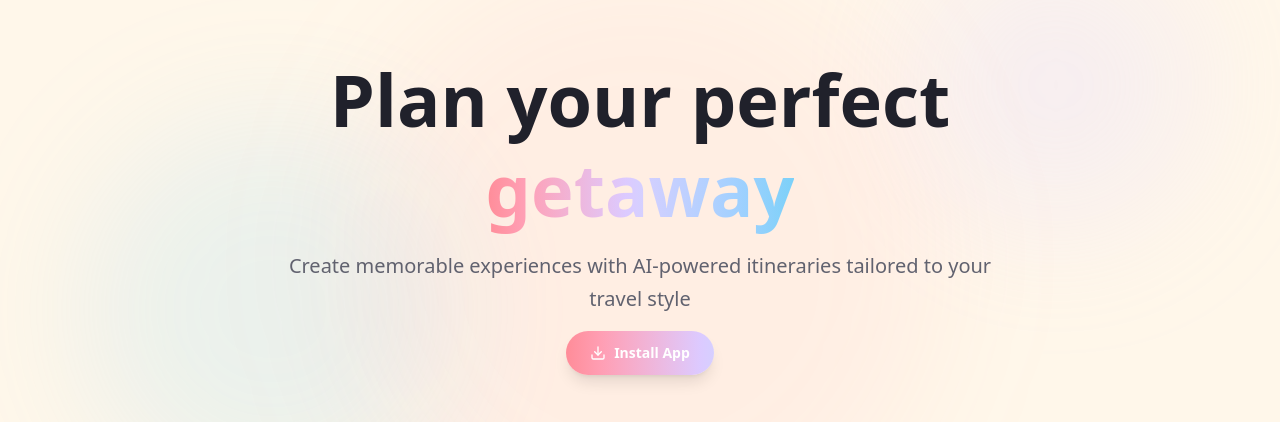
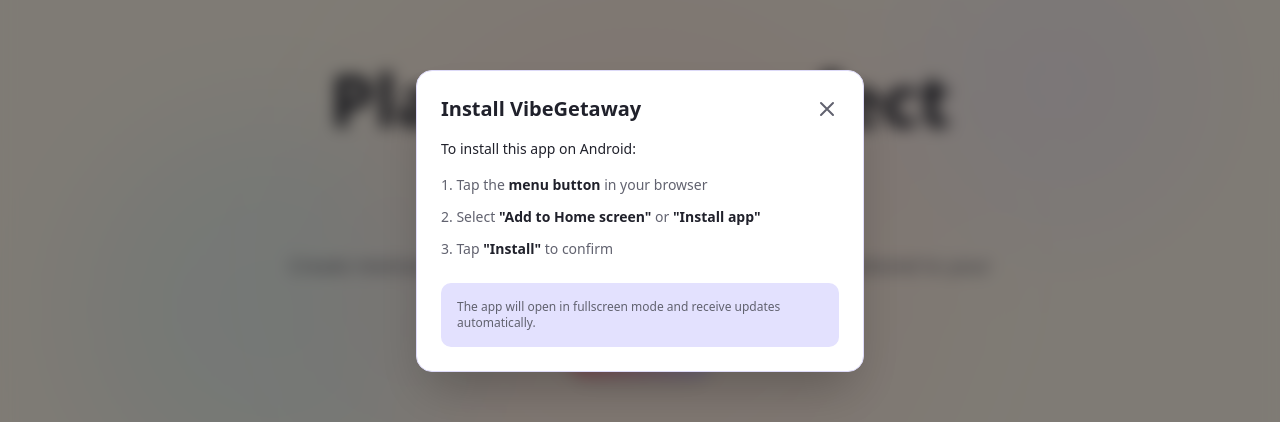
Before and after one commit to vibegetaway/vibegetaway, a Next.js app: page / in a window 1280 px wide. Both pictures are taken after a click on the button "Install App". Shown: the part 139-561 px from the top of the page. Built offline with nearby package versions, Linux system fonts and the light colour scheme; no server answers.

Commit message:
Enhance PWA installation instructions for Android and update middleware configuration

```diff
--- a/app/page.tsx
+++ b/app/page.tsx
@@ -222,9 +222,9 @@
   const [isStandalone, setIsStandalone] = useState(false)
   const [platform, setPlatform] = useState<'ios' | 'android' | 'desktop'>('desktop')
   const [showIOSInstructions, setShowIOSInstructions] = useState(false)
+  const [showAndroidInstructions, setShowAndroidInstructions] = useState(false)
 
   useEffect(() => {
-    // Detect platform
     const userAgent = window.navigator.userAgent.toLowerCase()
     const isIOS = /iphone|ipad|ipod/.test(userAgent)
     const isAndroid = /android/.test(userAgent)
@@ -238,22 +238,15 @@
     }
 
     const handler = (e: Event) => {
-      console.log('✅ beforeinstallprompt event fired - PWA is installable!')
       e.preventDefault()
       setDeferredPrompt(e)
     }
 
     window.addEventListener('beforeinstallprompt', handler)
 
-    // Check if already installed
-    const standalone = window.matchMedia('(display-mode: standalone)').matches
+    const standalone = window.matchMedia('(display-mode: standalone)').matches ||
+                       (window.navigator as any).standalone === true
     setIsStandalone(standalone)
-
-    if (standalone) {
-      console.log('✅ PWA is already installed and running in standalone mode')
-    } else {
-      console.log('ℹ️ PWA not yet installed. Platform:', isIOS ? 'iOS' : isAndroid ? 'Android' : 'Desktop')
-    }
 
     return () => {
       window.removeEventListener('beforeinstallprompt', handler)
@@ -261,27 +254,25 @@
   }, [])
 
   const handleInstallClick = async () => {
-    // If already installed, do nothing
     if (isStandalone) {
       return
     }
 
-    // iOS: Show instructions modal
     if (platform === 'ios') {
       setShowIOSInstructions(true)
       return
     }
 
-    // Android/Desktop: Try PWA install
     if (deferredPrompt) {
-      console.log('Prompting user to install PWA...')
-      deferredPrompt.prompt()
-      const { outcome } = await deferredPrompt.userChoice
-      console.log(`User ${outcome} the install prompt`)
-      setDeferredPrompt(null)
+      try {
+        deferredPrompt.prompt()
+        const { outcome } = await deferredPrompt.userChoice
+        setDeferredPrompt(null)
+      } catch (error) {
+        setShowAndroidInstructions(true)
+      }
     } else {
-      // Fallback: Show instructions
-      alert('To install this app:\n\n• Chrome/Edge: Look for the install icon (⊕) in the address bar\n• Or use your browser menu to "Install app"')
+      setShowAndroidInstructions(true)
     }
   }
 
@@ -407,20 +398,57 @@
                 </button>
               </div>
               <div className="space-y-4 text-sm text-muted-foreground">
-                <p className="text-foreground font-medium">To install this app on your iPhone or iPad:</p>
+                <p className="text-foreground font-medium">To install this app on iOS:</p>
                 <ol className="space-y-3 list-decimal list-inside">
                   <li>Tap the <span className="inline-flex items-center mx-1 px-2 py-0.5 bg-primary/10 text-primary rounded">
                     <svg className="w-4 h-4" fill="currentColor" viewBox="0 0 24 24">
                       <path d="M16 5l-1.42 1.42-1.59-1.59V16h-1.98V4.83L9.42 6.42 8 5l4-4 4 4zm4 5v11c0 1.1-.9 2-2 2H6c-1.11 0-2-.9-2-2V10c0-1.11.89-2 2-2h3v2H6v11h12V10h-3V8h3c1.1 0 2 .89 2 2z"/>
                     </svg>
-                  </span> Share button at the bottom of Safari</li>
+                  </span> Share button in your browser</li>
                   <li>Scroll down and tap <span className="font-semibold text-foreground">"Add to Home Screen"</span></li>
-                  <li>Tap <span className="font-semibold text-foreground">"Add"</span> in the top right</li>
-                  <li>The app will appear on your home screen!</li>
+                  <li>Tap <span className="font-semibold text-foreground">"Add"</span> to confirm</li>
                 </ol>
                 <div className="mt-6 p-4 bg-muted rounded-lg">
                   <p className="text-xs text-muted-foreground">
-                    💡 Tip: Once installed, the app opens in fullscreen mode without browser controls for a native app experience.
+                    The app will open in fullscreen mode for a native app experience.
+                  </p>
+                </div>
+              </div>
+            </div>
+          </div>
+        )}
+
+        {/* Android Installation Instructions Modal */}
+        {showAndroidInstructions && (
+          <div
+            className="fixed inset-0 bg-black/50 backdrop-blur-sm z-50 flex items-center justify-center p-4"
+            onClick={() => setShowAndroidInstructions(false)}
+          >
+            <div
+              className="bg-card border border-border rounded-2xl p-6 max-w-md w-full shadow-2xl"
+              onClick={(e) => e.stopPropagation()}
+            >
+              <div className="flex items-center justify-between mb-4">
+                <h3 className="text-xl font-bold text-foreground">Install VibeGetaway</h3>
+                <button
+                  onClick={() => setShowAndroidInstructions(false)}
+                  className="text-muted-foreground hover:text-foreground transition-colors"
+                >
+                  <svg className="w-6 h-6" fill="none" stroke="currentColor" viewBox="0 0 24 24">
+                    <path strokeLinecap="round" strokeLinejoin="round" strokeWidth={2} d="M6 18L18 6M6 6l12 12" />
+                  </svg>
+                </button>
+              </div>
+              <div className="space-y-4 text-sm text-muted-foreground">
+                <p className="text-foreground font-medium">To install this app on Android:</p>
+                <ol className="space-y-3 list-decimal list-inside">
+                  <li>Tap the <span className="font-semibold text-foreground">menu button</span> in your browser</li>
+                  <li>Select <span className="font-semibold text-foreground">"Add to Home screen"</span> or <span className="font-semibold text-foreground">"Install app"</span></li>
+                  <li>Tap <span className="font-semibold text-foreground">"Install"</span> to confirm</li>
+                </ol>
+                <div className="mt-6 p-4 bg-muted rounded-lg">
+                  <p className="text-xs text-muted-foreground">
+                    The app will open in fullscreen mode and receive updates automatically.
                   </p>
                 </div>
               </div>
--- a/middleware.ts
+++ b/middleware.ts
@@ -20,7 +20,7 @@
 
 export const config = {
   matcher: [
-    '/((?!_next|[^?]*\\.(?:html?|css|js(?!on)|jpe?g|webp|png|gif|svg|ttf|woff2?|ico|csv|docx?|xlsx?|zip|webmanifest)).*)',
+    '/((?!_next|manifest.json|sw.js|workbox-.*\\.js|[^?]*\\.(?:html?|css|js(?!on)|jpe?g|webp|png|gif|svg|ttf|woff2?|ico|csv|docx?|xlsx?|zip|webmanifest)).*)',
     '/(api|trpc)(.*)',
   ],
 }
```
Also changed, not shown: public/manifest.json.
